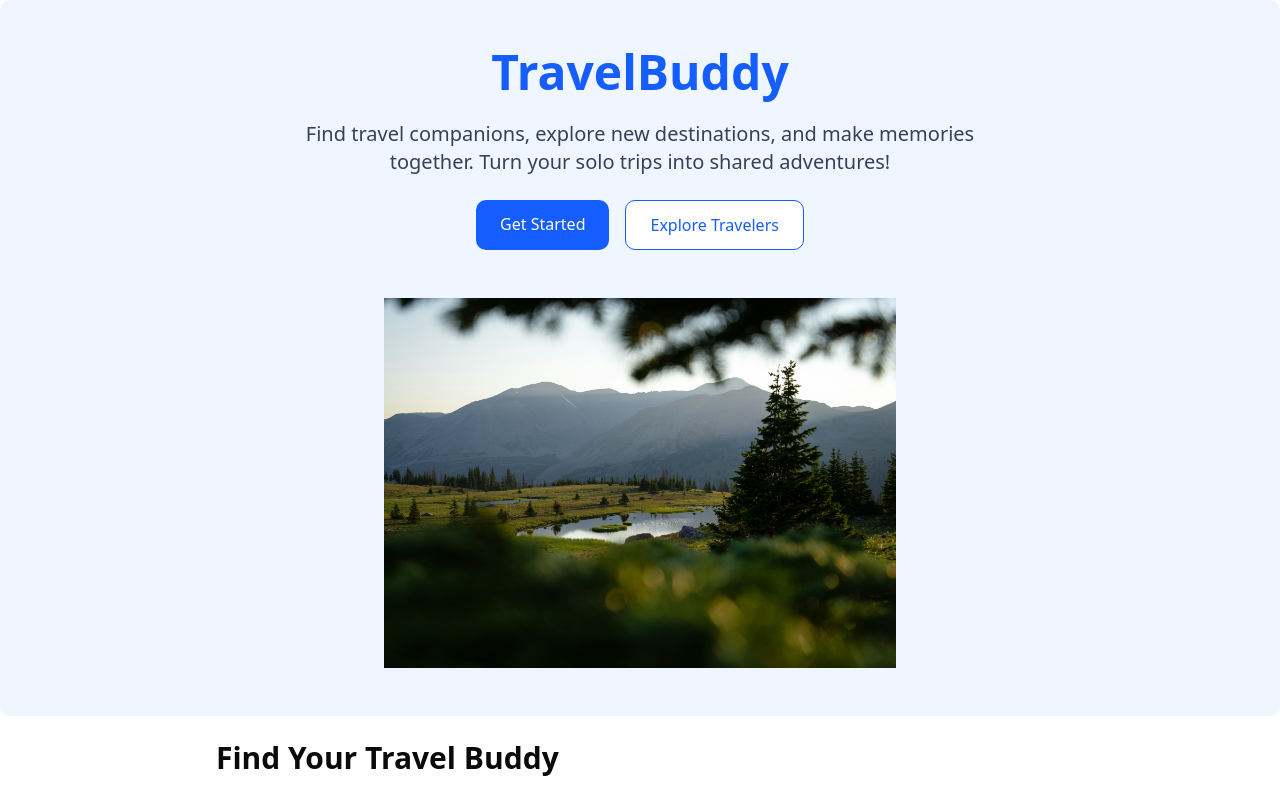
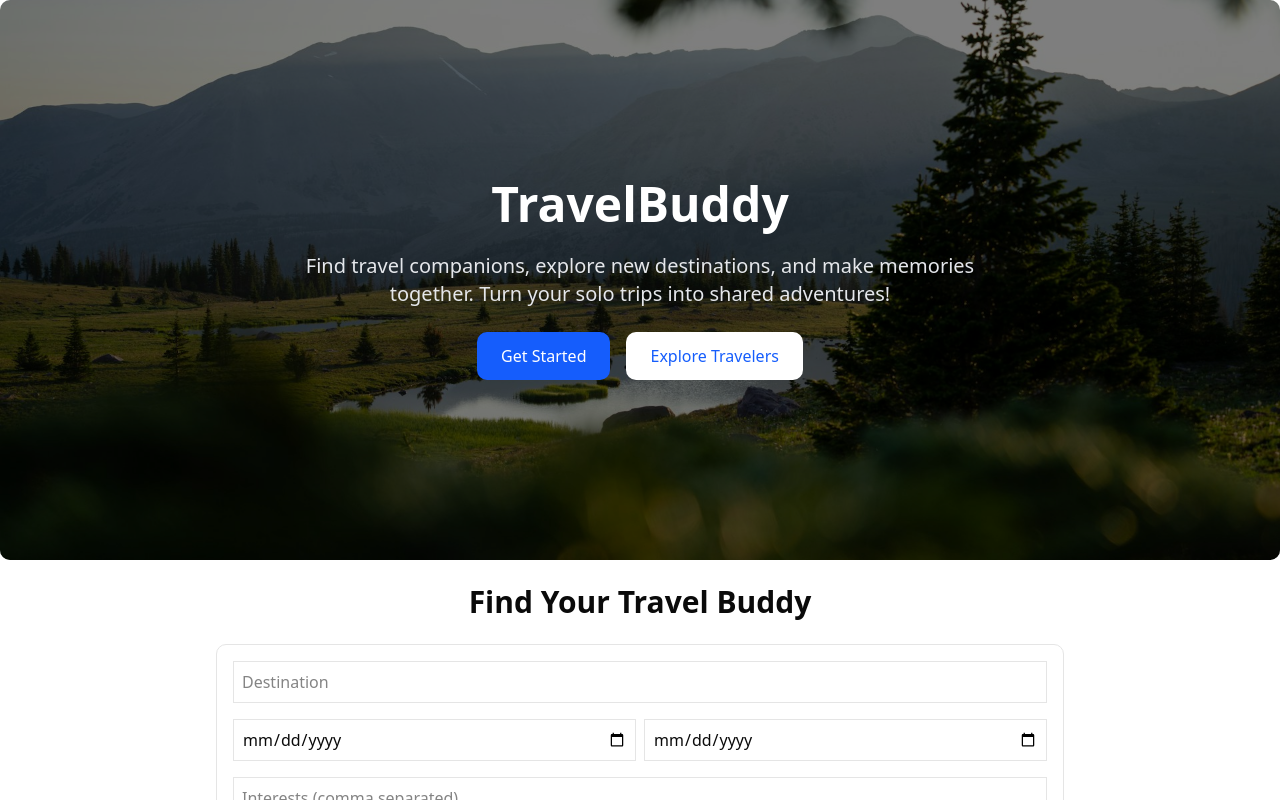
Before and after one commit to tanveer19/L2-B5-Assignment-8, a Next.js app: page / in a window 1280 px wide. Shown: the top 800 px of the page. Built offline with nearby package versions, Linux system fonts and the light colour scheme.

Commit message:
hero update with animation

```diff
--- a/package.json
+++ b/package.json
@@ -17,6 +17,7 @@
     "axios": "^1.13.2",
     "class-variance-authority": "^0.7.1",
     "clsx": "^2.1.1",
+    "framer-motion": "^12.23.26",
     "lucide-react": "^0.555.0",
     "next": "16.0.10",
     "react": "19.2.0",
--- a/src/components/shared/Hero.tsx
+++ b/src/components/shared/Hero.tsx
@@ -2,47 +2,73 @@
 
 import Image from "next/image";
 import Link from "next/link";
+import { motion } from "framer-motion";
 
 export default function Hero() {
   return (
-    <section className="bg-blue-50 rounded-lg p-12 text-center flex flex-col items-center justify-center space-y-6">
-      {/* Main Heading */}
-      <h1 className="text-4xl md:text-5xl font-bold text-blue-600">
+    <section className="relative h-[70vh] min-h-[500px] rounded-lg overflow-hidden">
+      {/* Background Image */}
+      <Image
+        src="/mountain0.jpg"
+        alt="Travel background"
+        fill
+        priority
+        className="object-cover"
+      />
+
+      {/* Dark Overlay */}
+      <div className="absolute inset-0 bg-black/50" />
+
+      {/* Animated Content */}
+      <motion.div
+        initial={{ opacity: 0, y: 40 }}
+        animate={{ opacity: 1, y: 0 }}
+        transition={{ duration: 0.8, ease: "easeOut" }}
+        className="relative z-10 h-full flex flex-col items-center justify-center text-center px-6 space-y-6"
+      >
+        {/* Title */}
+        <motion.h1
+          initial={{ opacity: 0, y: 20 }}
+          animate={{ opacity: 1, y: 0 }}
+          transition={{ delay: 0.2, duration: 0.6 }}
+          className="text-4xl md:text-5xl font-bold text-white"
+        >
           TravelBuddy
-      </h1>
+        </motion.h1>
 
-      {/* Subheading */}
-      <p className="text-lg md:text-xl text-gray-700 max-w-2xl">
+        {/* Subtitle */}
+        <motion.p
+          initial={{ opacity: 0 }}
+          animate={{ opacity: 1 }}
+          transition={{ delay: 0.4, duration: 0.6 }}
+          className="text-lg md:text-xl text-gray-200 max-w-2xl"
+        >
           Find travel companions, explore new destinations, and make memories
           together. Turn your solo trips into shared adventures!
-      </p>
+        </motion.p>
 
-      {/* Call-to-Action Buttons */}
-      <div className="flex flex-col sm:flex-row gap-4">
+        {/* Buttons */}
+        <motion.div
+          initial={{ opacity: 0, y: 20 }}
+          animate={{ opacity: 1, y: 0 }}
+          transition={{ delay: 0.6, duration: 0.6 }}
+          className="flex flex-col sm:flex-row gap-4"
+        >
           <Link
             href="/register"
             className="bg-blue-600 text-white px-6 py-3 rounded-lg font-medium hover:bg-blue-700 transition"
           >
             Get Started
           </Link>
+
           <Link
             href="/travelers"
-          className="bg-white border border-blue-600 text-blue-600 px-6 py-3 rounded-lg font-medium hover:bg-blue-100 transition"
+            className="bg-white text-blue-600 px-6 py-3 rounded-lg font-medium hover:bg-blue-100 transition"
           >
             Explore Travelers
           </Link>
-      </div>
-
-      {/* Optional Image or Illustration */}
-      <div className="mt-6">
-        <Image
-          src="/mountain0.jpg"
-          width={1920}
-          height={1389}
-          alt="Travel illustration"
-          className="w-full max-w-lg mx-auto"
-        />
-      </div>
+        </motion.div>
+      </motion.div>
     </section>
   );
 }
--- a/src/components/shared/PopularDestinations.tsx
+++ b/src/components/shared/PopularDestinations.tsx
@@ -34,7 +34,7 @@ export default function PopularDestinations() {
         Popular Destinations
       </h2>
 
-      <div className="grid grid-cols-1 sm:grid-cols-2 md:grid-cols-4 gap-6 max-w-6xl mx-auto">
+      <div className="grid grid-cols-1 sm:grid-cols-2 md:grid-cols-4 gap-6 max-w-7xl mx-auto">
         {destinations.map((item) => (
           <div
             key={item.name}
--- a/src/components/shared/PublicNavbar.tsx
+++ b/src/components/shared/PublicNavbar.tsx
@@ -12,7 +12,6 @@ import {
 } from "@/components/ui/dropdown-menu";
 import Link from "next/link";
 import { useAuth } from "@/context/AuthContext";
-import { useRouter } from "next/navigation";
 
 export default function Navbar() {
   const [isOpen, setIsOpen] = useState(false);
@@ -21,7 +20,7 @@ export default function Navbar() {
   const closeMenu = () => setIsOpen(false);
 
   const handleLogout = async () => {
-    await logout();
+    logout();
     closeMenu();
   };
 
--- a/src/components/shared/Search.tsx
+++ b/src/components/shared/Search.tsx
@@ -34,7 +34,9 @@ export default function Search() {
 
   return (
     <div className="max-w-4xl mx-auto p-6">
-      <h1 className="text-3xl font-bold mb-6">Find Your Travel Buddy</h1>
+      <h1 className="text-3xl font-bold mb-6 text-center">
+        Find Your Travel Buddy
+      </h1>
 
       <form
         onSubmit={handleSearch}
```
Also changed, not shown: 1 other file (tests, documents, lock files or other folders). Lines whose indentation alone changed are shown as unchanged.
